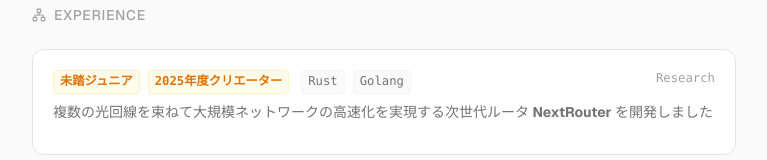
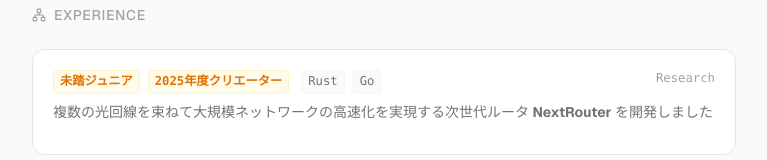
Before and after one commit to IT-F-30/nagashima.shohei, a Next.js app: page /nagashima.shohei/ in a window 1280 px wide. Shown: the part 773-933 px from the top of the page, without its empty margins (256-1023 px from the left). Built offline with nearby package versions, Linux system fonts and the light colour scheme.

Commit message:
fix: Change "Golang" to "Go" in language list

```diff
--- a/src/app/page.tsx
+++ b/src/app/page.tsx
@@ -128,7 +128,7 @@ export default function Home() {
                     Rust
                   </span>
                   <span className="mono text-[10px] px-1.5 py-0.5 bg-neutral-50 text-neutral-500 rounded border border-neutral-100">
-                    Golang
+                    Go
                   </span>
                 </div>
                 <span className="mono text-xs text-neutral-400">Research</span>
```
